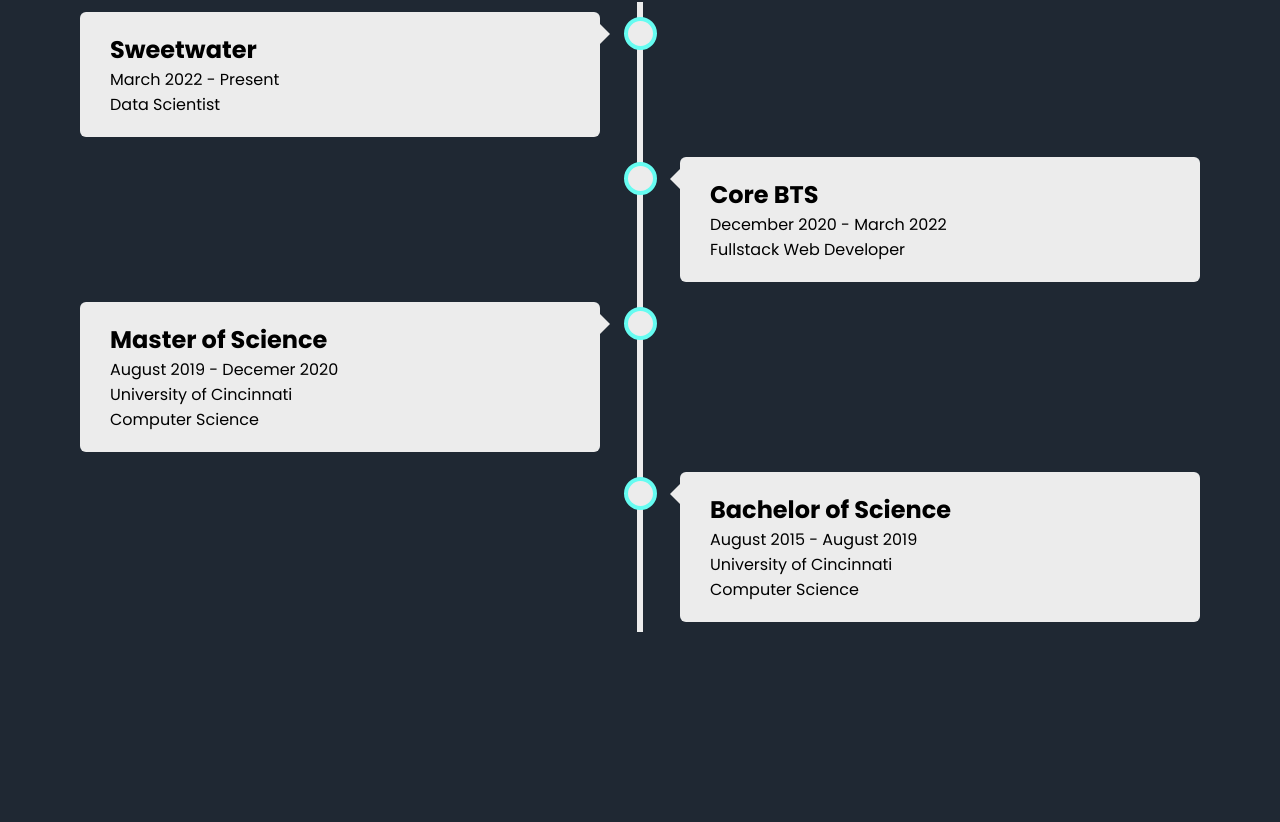
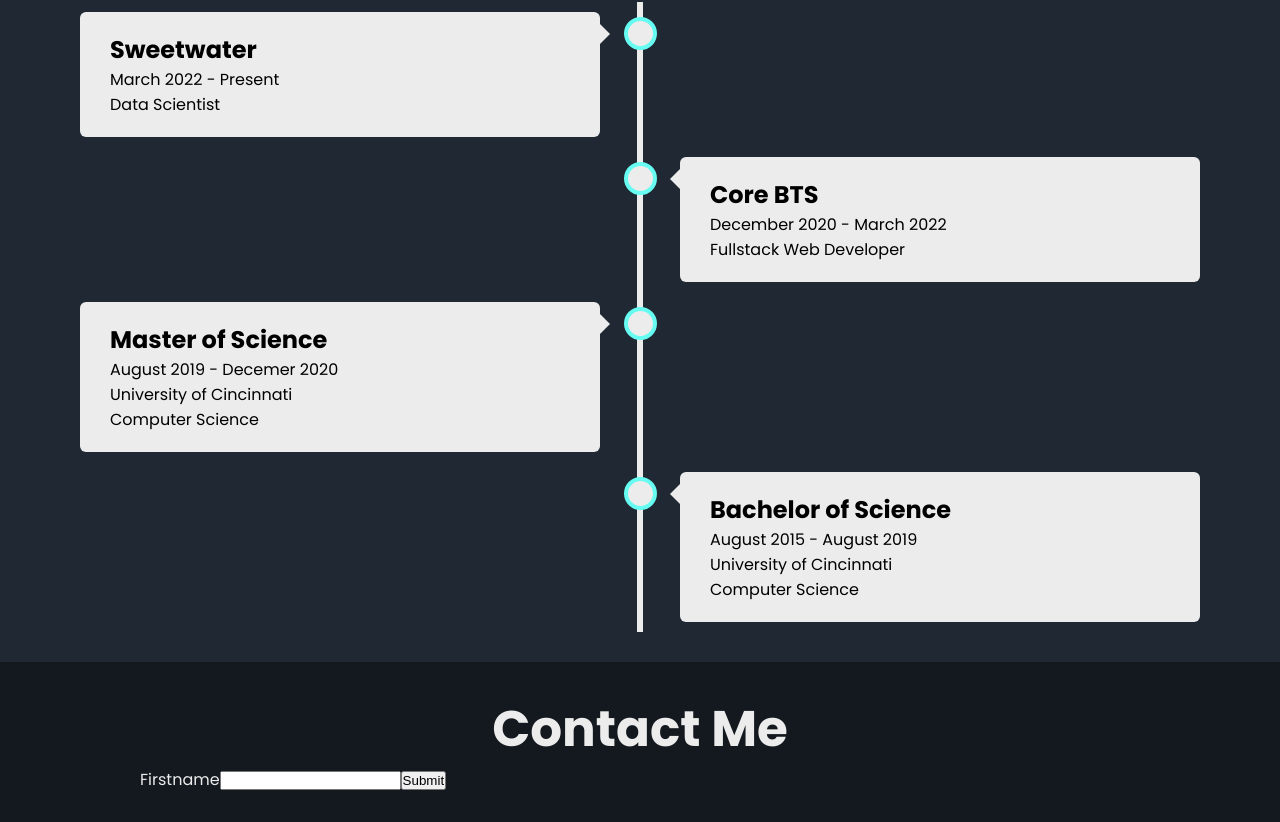
Before and after one commit to ptallo/personal_website, a React (Vite) app: page / in a window 1280 px wide. Shown: the part 1736-2558 px from the top of the page. Before the commit the page ends 2398 px from the top, so only its background shows below. Built offline with nearby package versions, Linux system fonts and the light colour scheme.

Commit message:
initial contact form start

```diff
--- a/src/App.tsx
+++ b/src/App.tsx
@@ -1,4 +1,5 @@
 import './App.scss'
+import { ContactMe } from './components/ContactMe/ContactMe'
 import { EmploymentHistory } from './components/EmploymentHistory/EmploymentHistory'
 import { HeroImage } from './components/HeroImage/HeroImage'
 import { KeywordBar } from './components/KeywordBar/KeywordBar'
@@ -9,11 +10,12 @@
 
   return (
     <div>
-      <Navbar/>
-      <HeroImage/>
-      <KeywordBar/>
-      <SkillsSection/>
-      <EmploymentHistory/>
+      <Navbar />
+      <HeroImage />
+      <KeywordBar />
+      <SkillsSection />
+      <EmploymentHistory />
+      <ContactMe />
     </div>
   )
 }
--- /dev/null
+++ b/src/components/ContactMe/ContactMe.scss
@@ -0,0 +1,18 @@
+@import "../../index.scss";
+
+.contact-me {
+    padding: 30px 0;
+    width: 100%;
+    background-color: $background-color-2;
+    color: $text-color;
+
+    h1 {
+        text-align: center;
+        font-size: 50px;
+    }
+
+    form {
+        margin: 0 auto;
+        max-width: 1000px;
+    }
+}
--- /dev/null
+++ b/src/components/ContactMe/ContactMe.tsx
@@ -0,0 +1,22 @@
+import { useState } from 'react';
+import './ContactMe.scss';
+
+
+export function ContactMe() {
+  const [name, setName] = useState("");
+
+  const handleSubmit = (event: React.FormEvent) => {
+    event.preventDefault();
+    alert()
+  }
+
+  return <div className='contact-me'>
+    <h1>Contact Me</h1>
+    <form onSubmit={handleSubmit}>
+      <label>Firstname
+        <input type="text" value={name} onChange={(e) => setName(e.target.value)}/>
+      </label>
+      <input type="submit" />
+    </form>
+  </div>;
+}
```
